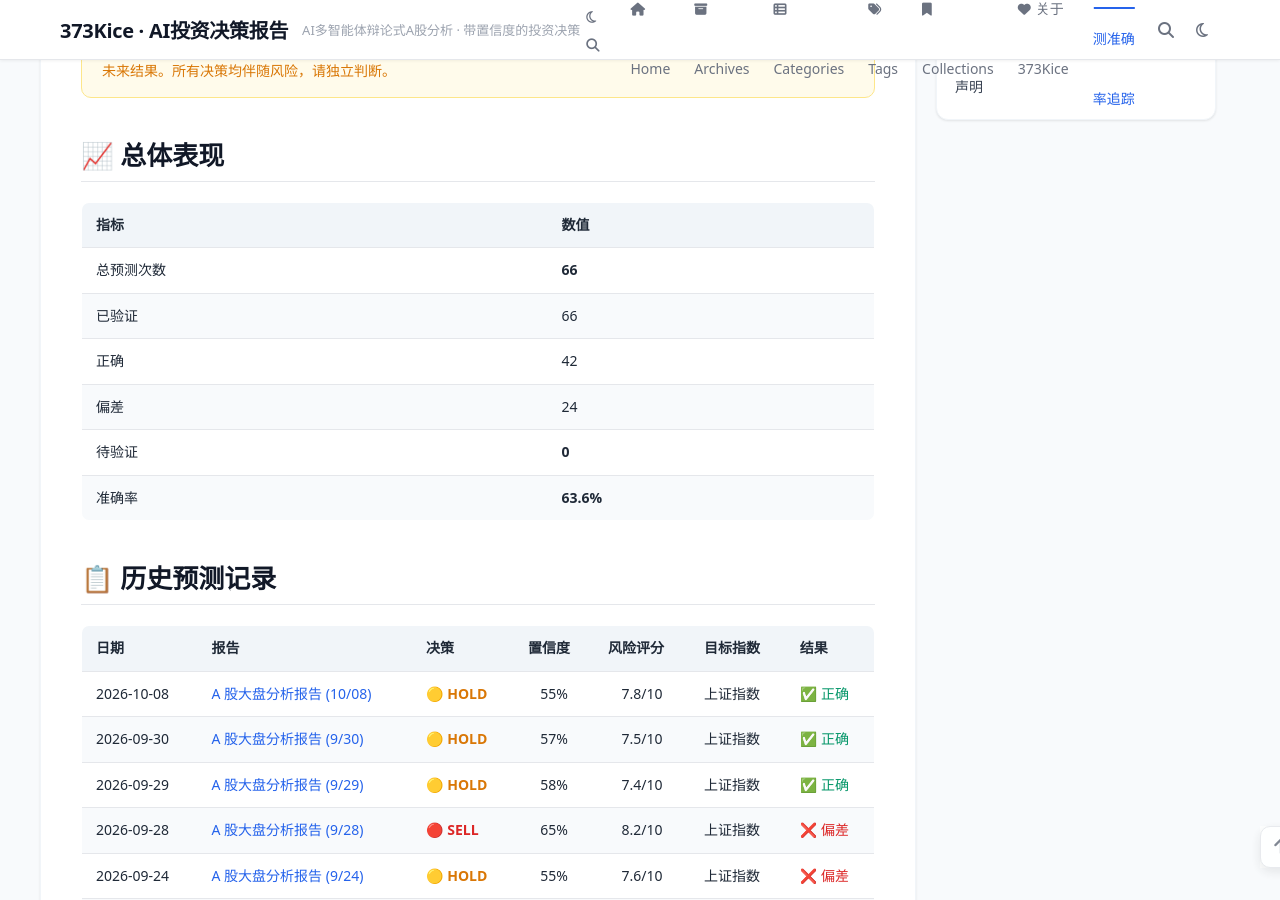
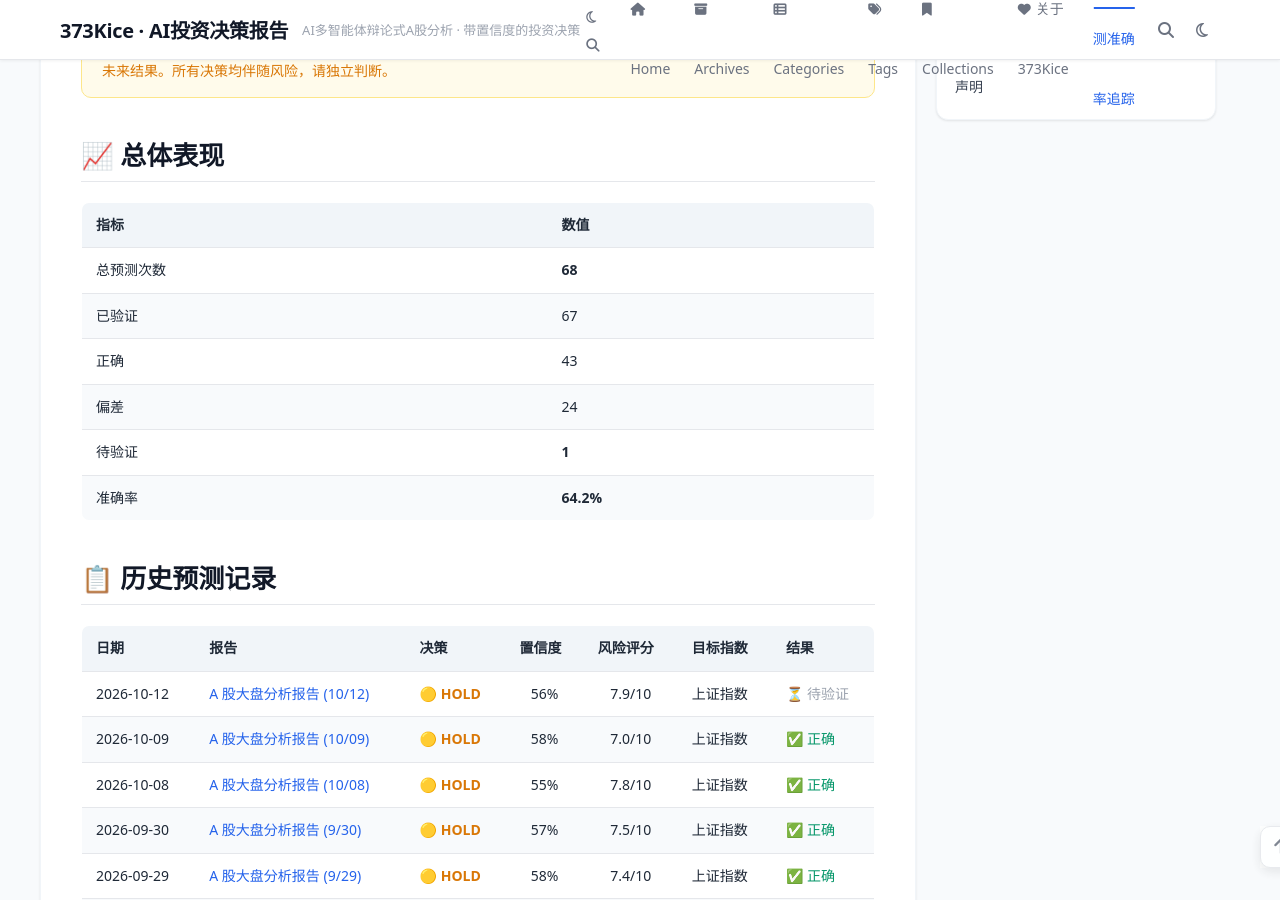
Before and after one commit to 373Kice/373Kice.github.io, a Jekyll site: the page built from page/accuracy-tracking.html, in a window 1280 px wide and 900 px high, scrolled down 228 px. Built offline with Jekyll 4.4.1, drawn with Linux system fonts in a browser that asks for light colours; comment, search, counter and statistics services are not loaded; some of the changed lines change nothing that is shown; some of the changed text lies outside the part shown.

Commit message:
feat: 10/12日报 - 银行新高护盘但科技全线杀跌、4300股下跌、沪指失守3800，维持HOLD/56/7.9
- 补录 10/12 实时日报：上证-0.43%收3797.24失守3800、深市三指数跌2%+（创业板-2.61%/科创50-2.10%/深成指-2.03%）、4300股下跌
- 板块分化：银行(工行/建行/中行齐创历史新高) + 传媒短剧(字节爆款)逆势；通信-5.24%/元件-4.51%/半导体-2.77%杀跌
- 量能两市1.54万亿环比-19.1%缩量，指数失真(上证被银行拉住但深市真实跌幅深)
- predictions.yml：补录10/09(HOLD hit，-0.43%用10/12结算) + 新增10/12(HOLD pending)
- 统计更新：68条、已结算67、命中43、准确率64.2%、HOLD 76.6%(47样本)

```diff
--- a/_data/predictions.yml
+++ b/_data/predictions.yml
@@ -847,3 +847,26 @@
   actual_result: "hit"
   actual_change: "+0.10%"
   note: "节后首日冲高回落、科技杀跌银行油气扛旗：上证-0.79%收3811.90、深成指-2.07%、创业板-3.15%、科创50-4.82%(重挫近5%)、沪深300-1.09%。全市场1698涨/3748跌，涨停45/跌停15。量能两市约1.68万亿环比+16.9%放量(沪8112亿/深8709亿)。板块：油气开采及服务+3.60%(科力股份+9.85%)、电池、燃气、煤炭、港口航运、银行(中行/工行/杭州银行创历史新高)领涨护盘；半导体、汽车芯片、CPO、光刻机、AI手机、存储芯片、先进封装领跌(源杰科技/长光华芯20cm跌停)。归因：①美FCC可能限制光模块(要求本土物料价值占比65%+)情绪打压；②美联储加息预期升温、日经-1.42%/韩KOSPI-2.35%外围传导；③美军准备打击伊朗、10年期美债5.36%/30年期5.73%新高压制流动性。技术面：上证MA5(3839.31)得而复失、MA20(3899.16)反压、收盘分位24.0%；科创50失守全部短期均线且远离年线；深市三指数收盘分位均<20%。3800点关口多空争夺，银行煤炭股息资产护盘托底、反攻待成长企稳。未触发SELL(上证-0.79%未达-1.5%)，【T+1结算】10/09上证收3813.79，较3811.90涨+0.10%，绝对值<=1.0%，HOLD判定hit(节后首日温和低开后续企稳，系统对3800点保卫战判断正确)。维持HOLD，风险上调(科技主跌+外围利率+长假后兑现)。"
+- date: '2026-10-09'
+  title: "A 股大盘分析报告 (10/09)"
+  url: "/2026/10/09/A股大盘分析报告/"
+  decision: "HOLD"
+  confidence: "58"
+  risk_score: "7.0"
+  target_index: "上证指数"
+  target_level: "3,813.79"
+  actual_result: "hit"
+  actual_change: "-0.43%"
+  note: "节后周五小幅普涨、量能微缩：上证+0.05%收3813.79、深成指+0.17%、创业板+0.22%、科创50+0.07%、沪深300+0.16%，超2800只个股上涨。量能两市约1.90万亿环比+13.1%(沪8886亿/深10120亿)。板块：半导体、电池、银行温和反弹；油气、煤炭、军工小幅调整。技术面：上证MA5(3824)得而复失、MA20(3905)反压，收盘分位约55%；节后首日(10/08)急跌后技术修复，但深市仍在短期均线下方。未触发BUY/SELL，维持HOLD。【T+1结算】10/12上证收3797.24，较3813.79跌-0.43%，绝对值<=1.0%，HOLD判定hit(因10/10-10/11周末休市，下一日交易日为10/12；节后修复未延续，权重护盘下沪指微跌)。"
+
+- date: '2026-10-12'
+  title: "A 股大盘分析报告 (10/12)"
+  url: "/2026/10/12/A股大盘分析报告/"
+  decision: "HOLD"
+  confidence: "56"
+  risk_score: "7.9"
+  target_index: "上证指数"
+  target_level: "3,797.24"
+  actual_result: "pending"
+  actual_change: null
+  note: "银行新高护盘、传媒短剧爆发，但科技全线杀跌、4300股下跌、沪指失守3800：上证-0.43%收3797.24、深成指-2.03%、创业板-2.61%、科创50-2.10%、沪深300-0.68%。全市场约4300只个股下跌。量能两市约1.54万亿环比-19.1%缩量(沪7149亿/深8229亿)。板块：出版+4.02%、影视院线+3.89%、数字媒体+2.65%、银行(工行/建行/中行齐创历史新高)领涨护盘；通信设备-5.24%、元件-4.51%、消费电子-3.51%、半导体-2.77%、CPO-3.08%、贵金属-4.16%、能源金属-4.26%杀跌。结构：权重护盘(银行新高)+事件驱动(字节爆款短剧)逆势，科技延续节后调整，指数失真(上证被银行拉住但深市跌2%+)。收盘分位五指数1.8%~16.8%极低。未触发SELL(上证-0.43%未达-1.5%且缩量属卖压衰竭)；未触发BUY。维持HOLD，风险上调(深市系统性调整+科技主跌+缩量+广度低)。"
--- /dev/null
+++ b/_posts/2026-10-12-A股大盘分析报告.md
@@ -0,0 +1,147 @@
+---
+layout: post
+title: "2026年10月12日 A 股大盘分析报告：银行新高护盘、传媒短剧爆发，但科技全线杀跌、4300股下跌、沪指失守3800，维持HOLD"
+date: 2026-10-12 15:30:00 +0800
+categories: A股分析
+tags: [A股, 大盘分析, 每日报告, 权重护盘, 科技杀跌, 传媒短剧, HOLD]
+author: 373Kice AI 分析系统
+brief_intro: "银行新高护盘、传媒短剧爆发，但科技全线杀跌、4300股下跌、沪指失守3800：上证-0.43%收3797.24、深成指-2.03%、创业板-2.61%、科创50-2.10%、沪深300-0.68%。全市场约4300只个股下跌。量能两市约1.54万亿环比-19.1%缩量。板块：出版+4.02%、影视院线+3.89%、银行（工行/建行/中行齐创历史新高）领涨；通信设备-5.24%、元件-4.51%、消费电子-3.51%、半导体-2.77%、CPO-3.08%杀跌。指数失真（上证被银行拉住但深市跌2%+），未触发SELL，维持HOLD/56/7.9。"
+decision: HOLD
+confidence: 56
+risk_score: 7.9
+target_index: 上证指数
+target_level: 3,797.24
+---
+
+> 本文由 373Kice 多智能体 AI 分析系统自动生成，仅供学习研究参考，**不构成任何投资建议**。
+> 数据来源：westock-data 实时K线 + 公开收盘复盘。
+
+---
+
+<div align="center">
+  <span style="display:inline-block; background:#f59e0b; color:#fff; font-size:1.6em; font-weight:700; padding:0.35em 1.1em; border-radius:8px; letter-spacing:2px;">HOLD</span>
+  <div style="margin-top:0.6em; color:#666; font-size:0.95em;">观望 · 信心 56% · 风险评分 7.9 / 10</div>
+</div>
+
+---
+
+## 一、今日大盘速览
+
+| 指数 | 收盘 | 涨跌 | 涨跌幅 | 日内振幅 | 收盘分位 |
+|------|------|------|--------|----------|----------|
+| **上证指数** | 3,797.24 | -16.55 | **-0.43%** 🟢 | 0.98% | **16.8% 分位** |
+| **深证成指** | 12,384.87 | -256.99 | **-2.03%** 🟢 | 2.24% | **4.2% 分位** |
+| **创业板指** | 2,963.82 | -79.51 | **-2.61%** 🟢 | 2.86% | **1.8% 分位** |
+| **科创50** | 1,426.72 | -30.55 | **-2.10%** 🟢 | 3.30% | **2.9% 分位** |
+| **沪深300** | 4,287.98 | -29.27 | **-0.68%** 🟢 | 1.26% | **15.2% 分位** |
+| 两市成交额 | 约 1.54 万亿 | **-19.1%（缩量）** | 沪市 7,149 亿 / 深市 8,229 亿 |
+
+**今日关键词：银行新高护盘 + 传媒短剧爆发 + 科技全线杀跌 + 4300 股下跌 + 沪指失守 3800。**
+
+节后第二个交易日，上证低开后全天弱势震荡收 3,797.24，尾盘失守 3800 整数关。盘面呈极端分化：银行（工行、建行、中行齐创历史新高）与传媒/短剧（字节爆款驱动）逆势走强，但科技成长（半导体、CPO、通信、消费电子、元件）延续节后调整全线杀跌，深市三指数跌幅均超 2%，全市场约 4300 只个股下跌。再现"指数失真"——上证跌幅被权重护盘压在 -0.43%，但深市与个股真实跌幅远深（教训 20/23/26/28：指数跌但广度低 + 权重护盘）。
+
+### 量能：缩量至 1.54 万亿，杠杆资金退潮
+
+两市 15,378 亿（沪 7,149 / 深 8,229），环比 -19.1%，较节后首日（10/08 的 1.68 万亿）明显缩量。公开复盘亦指出成交额"从 3 万亿到 2.56 万亿"、杠杆资金退至年内低位。缩量下跌属卖压衰竭而非恐慌抛售（对比 9/28 的放量下跌结构），不构成 SELL 触发条件（教训 10/30）。沪市换手率约 0.95%、深市约 2.17%。
+
+---
+
+## 二、技术形态分析
+
+### 2.1 均线：短期均线全失守，MA20 反压加深
+
+| 指数 | 收盘 | MA5 | MA10 | MA20（约） | 状态 |
+|------|------|-----|------|-----------|------|
+| 上证指数 | 3,797.24 | 3,819.11（-21.87） | 3,864.61（-67.37） | ≈3,900（-103） | MA5/MA10 失守 |
+| 深证成指 | 12,384.87 | 12,687.44（-302.57） | 13,070.28（-685.41） | ≈13,400（-1,029） | 短期均线全失守 |
+| 创业板指 | 2,963.82 | 3,064.33（-100.51） | 3,192.06（-228.24） | ≈3,290（-327） | 同上（破 3,000） |
+| 科创50 | 1,426.72 | 1,487.93（-61.21） | 1,560.09（-133.37） | ≈1,590（-162） | 远离年线 |
+| 沪深300 | 4,287.98 | 4,323.67（-35.69） | 4,400.00（-112.02） | ≈4,480（-194） | 短期均线全失守 |
+
+**上证 MA5（3,819）与 MA10（3,864）全部失守，MA20（≈3,900）反压加深至 100 点以上**；创业板跌破 3,000 整数关；科创50 收 1,426.72，距年线（≈1,540）已拉开 114 点，是所有指数中离年线最远、中期趋势最弱的。深市三指数收盘分位均低于 5%（创业板仅 1.8%），弱势未改。
+
+### 2.2 长周期压制
+
+上证年线（≈3,990）继续在上方约 193 点压制；指数跌破 3800 后，技术形态进入"3800 点保卫战"深水区，MA20（≈3,900）与年线（≈3,990）构成双重反压。
+
+---
+
+## 三、板块与资金流向
+
+### 3.1 涨幅榜：银行护盘 + 传媒短剧事件驱动
+
+- **出版 +4.02%** 领涨（果麦文化 20cm），**影视院线 +3.89%**（欢瑞世纪）、**数字媒体 +2.65%**（掌阅科技）：字节又一爆款出圈，短剧/影视传媒赛道大爆发，融资客抢筹。
+- **银行全面走强**：农商行 +2.61%、国有大行 +2.60%（农业银行 +3.01%）、股份制银行 +2.41%（招商银行 +3.24%）。**工行、建行、中行齐创历史新高**，避险资金抱团高股息，是上证跌幅收敛至 -0.43% 的核心力量。
+- **白酒 +1.41%**：贵州茅台重回 A 股"股王"宝座，防御属性凸显。
+
+### 3.2 杀跌榜：科技成长延续节后调整
+
+- **通信设备 -5.24%**、**元件 -4.51%**、**消费电子 -3.51%**、**半导体 -2.77%**、**CPO（共封装光模块）-3.08%**：科技链全线杀跌，延续 10/08 节后首日以来的调整，光模块限制担忧与成长兑现压力未消。
+- **贵金属 -4.16%**（黄金调整）、**能源金属 -4.26%**（碳酸锂重挫近 10,000 点）、**化学制药 -2.12%**、**创新药 -2.08%**、**房地产 -2.70%**：资源与医药防御也转弱。
+
+### 3.3 资金流向
+
+主力净流入 Top：影视院线 +7.43 亿、风电设备 +6.86 亿、股份制银行 +6.74 亿。资金明显流向"避险（银行）+ 事件驱动（传媒）"，科技与资源板块净流出。
+
+### 3.4 主线判断
+
+无进攻主线。护盘方（银行高股息）与事件驱动方（字节短剧/传媒）逆势，杀跌方（科技成长 + 医药 + 资源）系统性失血，盘面呈"权重托底 + 成长破位"的防御格局。科技主线的修复需等待外部限制担忧消化、量能回稳与 3800 点企稳。
+
+---
+
+## 四、消息面与盘面
+
+- **沪指失守 3800、4300 股下跌、茅台重回股王**：防御抱团极致化，市场风偏下行。
+- **科技板块持续调整**：百亿级私募创始人暗示"谁在砸盘"，节后成长兑现 + 外部限制担忧共振。
+- **银行股齐创历史新高**：工行、建行、中行历史新高，避险资金抱团高股息达极值。
+- **成交额缩量、杠杆资金退潮**：从 3 万亿到 2.56 万亿，杠杆资金退至年内低位，散户退场迹象明显。
+- **字节爆款出圈**：影视传媒/短剧概念爆发，成为今日唯一有持续性的题材。
+- **财政部：新能源汽车增值税出口退税率 13%→9%**：利空新能源出口链（今日相关板块未显著反应）。
+- **碳酸锂重挫近 10,000 点**：能源金属 -4.26% 对应，锂价下行压制资源股。
+- **超强厄尔尼诺**：橡胶期货创逾 9 年新高，但种植业 -3.81% 反跌，说明股票未跟涨期货。
+
+---
+
+## 五、综合判断与明日展望
+
+### 5.1 决策推导
+
+**BUY 条件（大盘涨幅 >1% 且量能放大）**：上证 -0.43%、深市三指数跌 2%+ → ❌ 不触发。
+**SELL 条件（大盘跌幅 >1.5%）**：上证 -0.43%、沪深300 -0.68%，均未达 -1.5% 硬性门槛（深成指 -2.03%、创业板 -2.61%、科创50 -2.10% 已触发分位层面，按基准从严以上证为准）→ ❌ 不触发。且今日缩量（非放量下跌），符合"缩量下跌 = 卖压衰竭 → HOLD"（教训 10/30）。
+→ **HOLD**
+
+### 5.2 信心：55 → 56 / 风险：7.8 → 7.9
+
+**下调（5 项）**：①深市系统性下跌（创业板 -2.61%、科创50 -2.10%、深成指 -2.03%）；②约 4300 股下跌、广度低；③成交额缩量 19%、杠杆资金退至年内低位；④科技主线延续节后调整、半导体/CPO/通信连续杀跌；⑤收盘分位五指数 1.8%~16.8% 极低（尾盘无承接）。
+**上调（3 项）**：①银行护盘（工行建行中行历史新高）托底，上证跌幅收敛至 -0.43%；②缩量下跌属卖压衰竭而非恐慌抛售（对比 9/28 放量下跌）；③传媒/短剧事件驱动提供局部赚钱效应。
+**净评估**：风险上调 0.1 至 7.9，维持 HOLD。仓位维持 15-25%，3800 点保卫战未结束前不急于加仓。
+
+### 5.3 下个交易日（10/13）观察点
+
+| # | 观察点 | 判据 |
+|---|--------|------|
+| 1 | 3800 点能否收回 | 收不回则确认破位、打开下行空间；收回则 3800 拉锯延续 |
+| 2 | 银行护盘能否延续 | 权重（工行/建行/中行）若撤退则指数补跌（教训 26） |
+| 3 | 科技链能否止跌 | 半导体/CPO/通信连续杀跌后的企稳信号 |
+| 4 | 成交额是否继续萎缩 | 缩量企稳 vs 继续放量破位 |
+| 5 | 传媒/短剧（字节爆款）能否延续 | 事件驱动题材的持续性 |
+
+---
+
+## 六、预测追踪更新
+
+**本期新增两条记录（补录 10/09 + 新增 10/12）：**
+
+- **10/09（节后周五，补录）**：HOLD → **hit ✅**（用 10/12 结算，因 10/10–10/11 周末休市，下一日交易日为 10/12；10/12 上证较 10/09 跌 -0.43%，|chg| ≤ 1.0%）。
+- **10/12（本期）**：HOLD，基准上证 3,797.24，待 10/13 结算。
+
+| 指标 | 变动前 | 变动后 |
+|------|--------|--------|
+| 累计记录 | 66 条 | **68 条** |
+| 已结算 | 66 条 | **67 条** |
+| 命中 | 42 | **43** |
+| **总准确率** | 63.6% | **64.2%（43/67）** |
+| **HOLD 准确率** | 76.1%（46 样本） | **76.6%（47 样本）** |
+| 待结算（pending） | 0 | **1（10/12）** |
+
+> **风险提示：** 本报告由 AI 自动生成，仅供学习研究参考，**不构成任何投资建议**。市场有风险，投资需谨慎。
```
